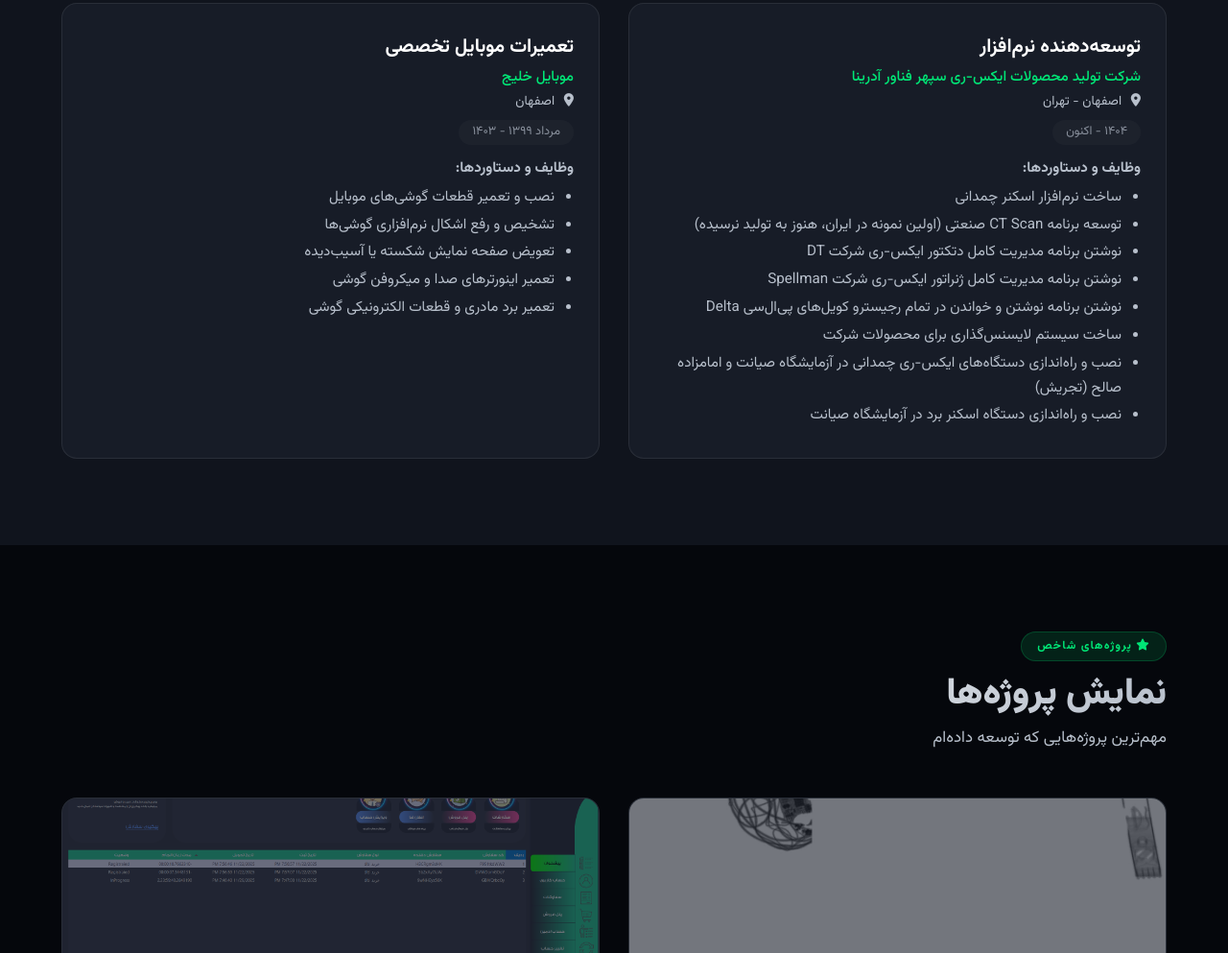
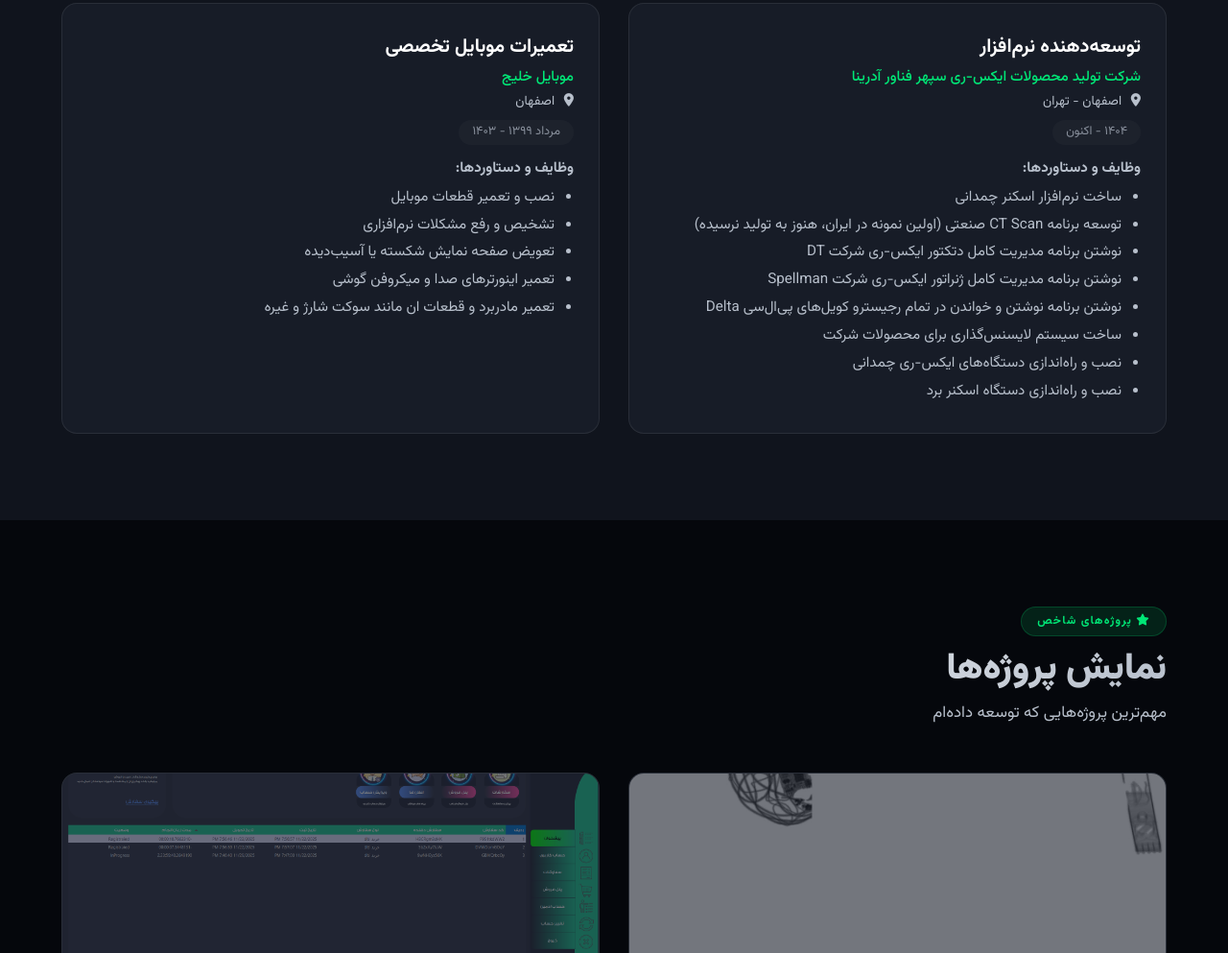
Before and after one commit to soulless-warfare/Portfolio, a plain HTML site: page index.html in a window 1280 px wide. Shown: the part 5048-6041 px from the top of the page at 96% size. Drawn offline with Linux system fonts and the light colour scheme; animation ran at ten frames a second.

Commit message:
Update index.5
fix some bugs

```diff
--- a/index.html
+++ b/index.html
@@ -1857,8 +1857,8 @@
                             <li>نوشتن برنامه مدیریت کامل ژنراتور ایکس-ری شرکت Spellman</li>
                             <li>نوشتن برنامه نوشتن و خواندن در تمام رجیسترو کویل‌های پی‌ال‌سی Delta</li>
                             <li>ساخت سیستم لایسنس‌گذاری برای محصولات شرکت</li>
-                            <li>نصب و راه‌اندازی دستگاه‌های ایکس-ری چمدانی در آزمایشگاه صیانت و امامزاده صالح (تجریش)</li>
-                            <li>نصب و راه‌اندازی دستگاه اسکنر برد در آزمایشگاه صیانت</li>
+                            <li>نصب و راه‌اندازی دستگاه‌های ایکس-ری چمدانی</li>
+                            <li>نصب و راه‌اندازی دستگاه اسکنر برد</li>
                         </ul>
                     </div>
                 </div>
@@ -1870,11 +1870,11 @@
                     <div class="exp-desc">
                         <strong>وظایف و دستاوردها:</strong>
                         <ul>
-                            <li>نصب و تعمیر قطعات گوشی‌های موبایل</li>
-                            <li>تشخیص و رفع اشکال نرم‌افزاری گوشی‌ها</li>
+                            <li>نصب و تعمیر قطعات موبایل</li>
+                            <li>تشخیص و رفع مشکلات نرم‌افزاری</li>
                             <li>تعویض صفحه نمایش شکسته یا آسیب‌دیده</li>
                             <li>تعمیر اینورترهای صدا و میکروفن گوشی</li>
-                            <li>تعمیر برد مادری و قطعات الکترونیکی گوشی</li>
+                            <li>تعمیر مادربرد و قطعات ان مانند سوکت شارژ و غیره</li>
                         </ul>
                     </div>
                 </div>
```
